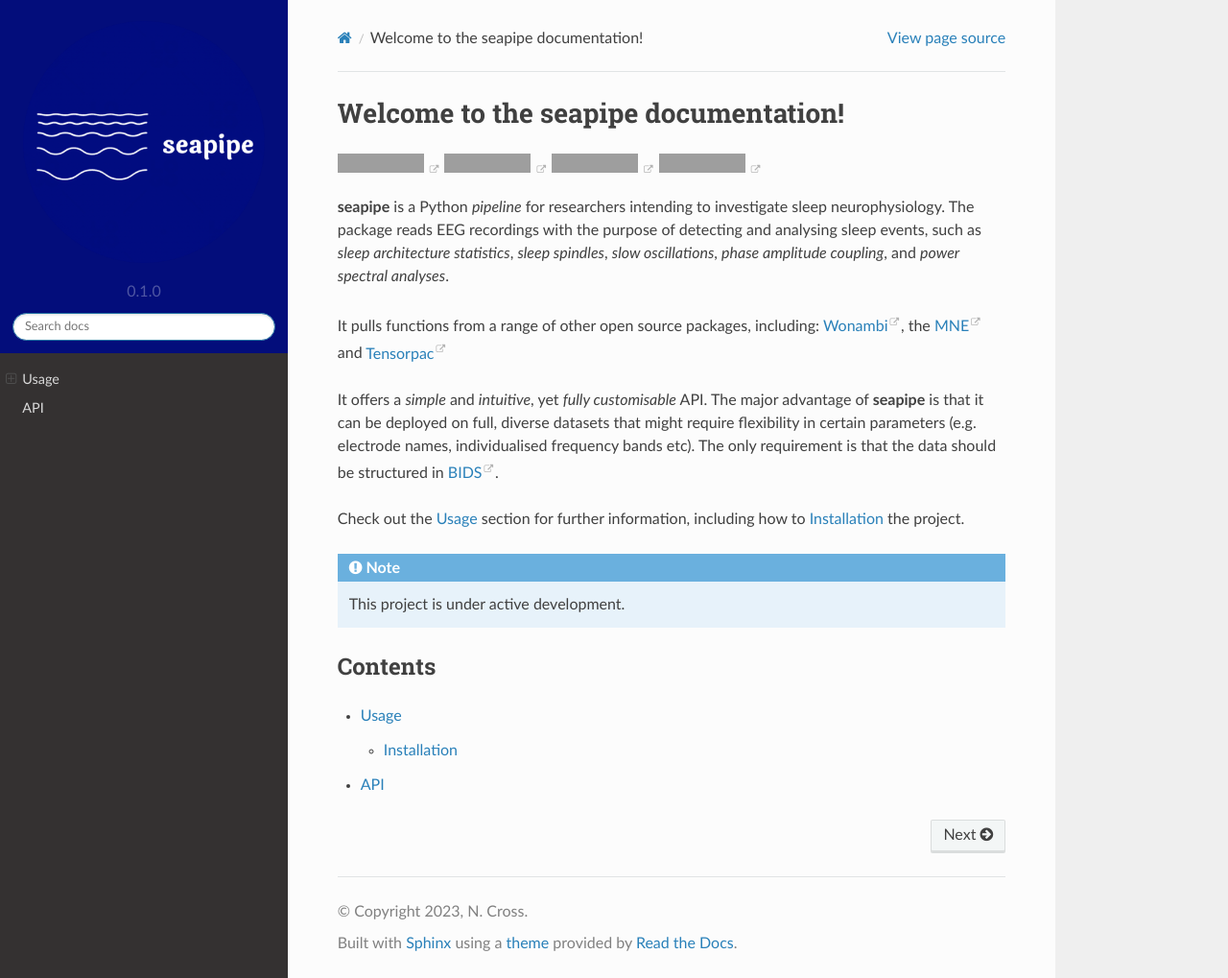
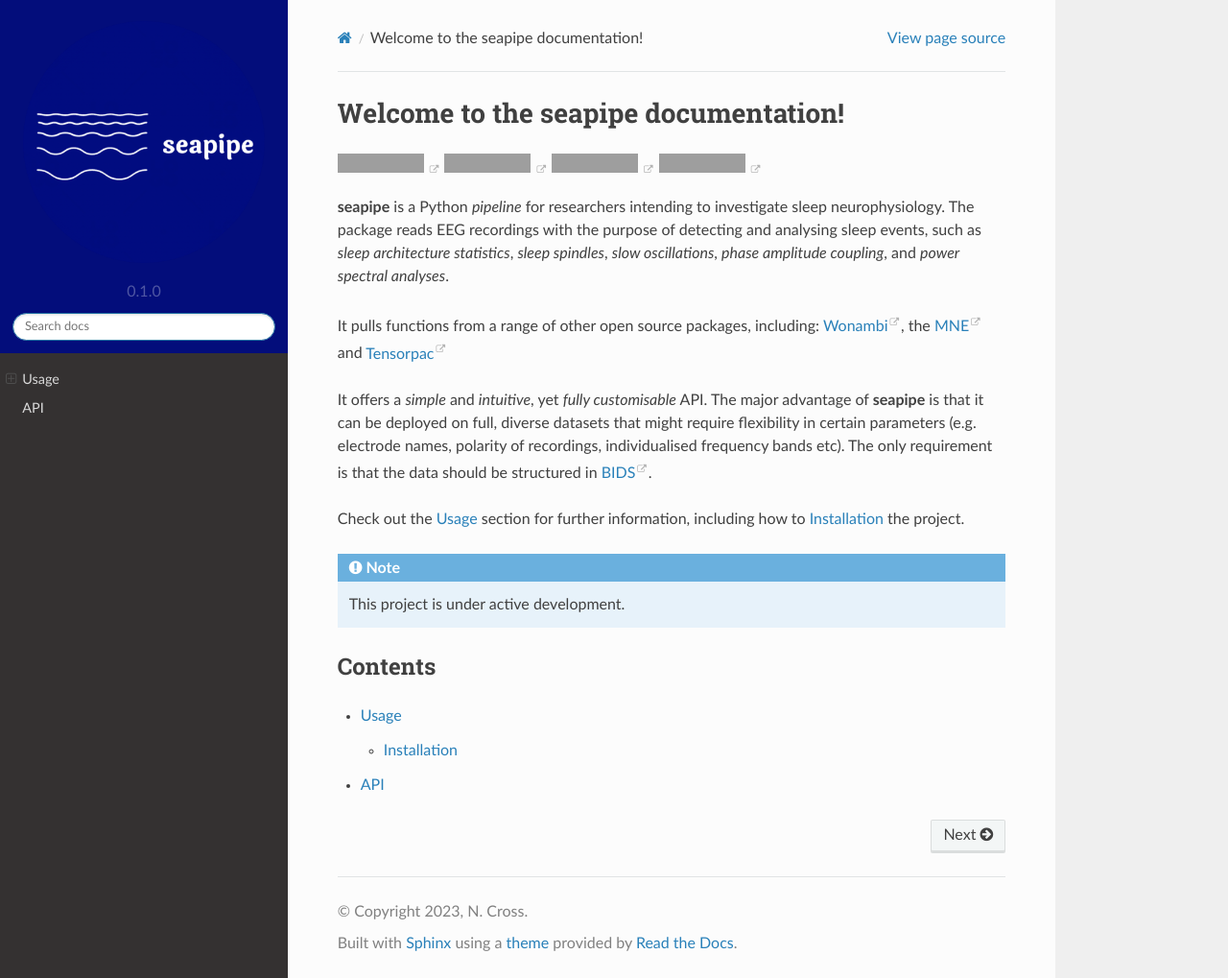
Before and after one commit to nathanecross/seapipe, a Sphinx documentation site: the page built from docs/source/index.rst, in a window 1280 px wide and 1019 px high. Shown: the whole window at 96% size. Built offline with Sphinx 7.4.7 and the Read the Docs theme 2.0.0, drawn with Linux system fonts in a browser that asks for light colours; grey boxes are pictures that could not be loaded.

Commit message:
Update index.rst

```diff
--- a/docs/source/index.rst
+++ b/docs/source/index.rst
@@ -26,7 +26,7 @@ The package reads EEG recordings with the purpose of detecting and analysing sle
 It pulls functions from a range of other open source packages, including: `Wonambi <https://wonambi-python.github.io/>`_, the `MNE <https://mne.tools/stable/index.html>`_ and `Tensorpac <https://github.com/EtienneCmb/tensorpac>`_
 
 
-It offers a *simple* and *intuitive*, yet *fully customisable* API. The major advantage of **seapipe** is that it can be deployed on full, diverse datasets that might require flexibility in certain parameters (e.g. electrode names, individualised frequency bands etc). The only requirement is that the data should be structured in `BIDS <https://bids-specification.readthedocs.io/en/stable/>`_.
+It offers a *simple* and *intuitive*, yet *fully customisable* API. The major advantage of **seapipe** is that it can be deployed on full, diverse datasets that might require flexibility in certain parameters (e.g. electrode names, polarity of recordings, individualised frequency bands etc). The only requirement is that the data should be structured in `BIDS <https://bids-specification.readthedocs.io/en/stable/>`_.
 
 
 
```
